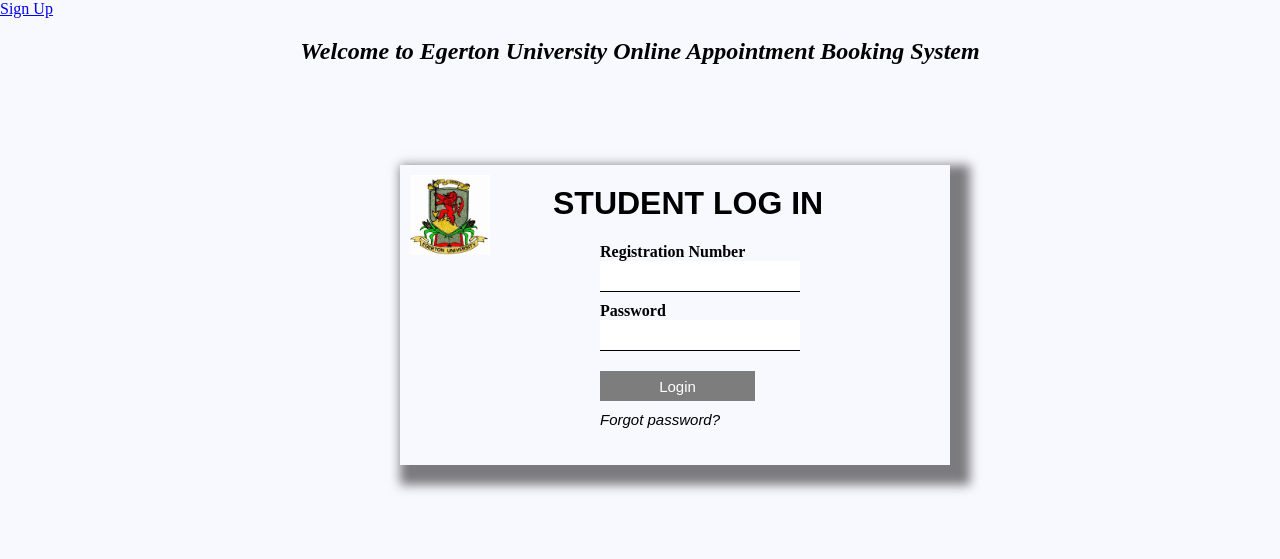
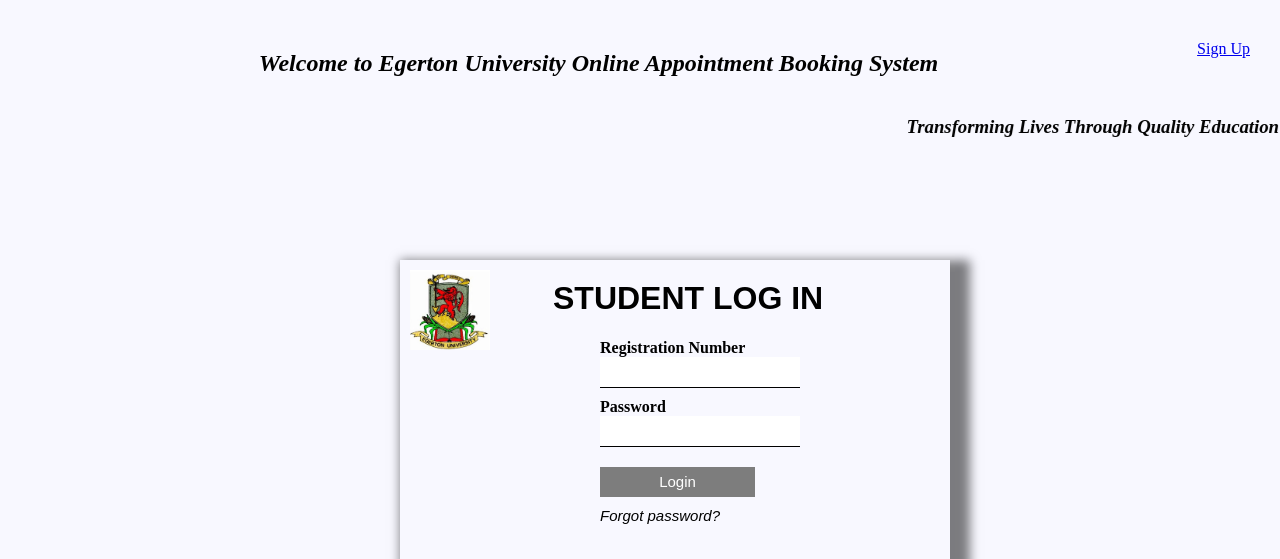
Before and after one commit to CodeBloode/Online-Appointment-Booking-System, a PHP site: page /studentlogin.php in a window 1280 px wide. Shown: the top 559 px of the page. Run offline with PHP 8.4, Linux system fonts and the light colour scheme.

Commit message:
some changes on signup.css and studentlogin.php Congratulations for the front-end devs

```diff
--- a/signup.css
+++ b/signup.css
@@ -104,6 +104,7 @@ img.logo{
 
 	margin-left:auto;
 	margin-right: auto;
+	margin-top: 45px;
 
 	/*margin-left: 100%;
 	margin-right: 50%;
--- a/studentlogin.php
+++ b/studentlogin.php
@@ -15,8 +15,18 @@
 
 
     <body id="loginbody" color="blue">
-        <header id=signup><a href="studentsignup.php"> Sign Up</a></header>
-        <h2 align="center"> <i> Welcome to Egerton University Online Appointment Booking System </i> </h2>
+        <p style="margin-right: 30px; margin-top: -10px; float: right">
+        <a href="studentsignup.php"> Sign Up</a>
+    </p>
+    <style>
+    a:hover{
+        color:red;
+    }
+</style>
+       <h2 align="center" style="margin-top: 50px"> <i> Welcome to Egerton University Online Appointment Booking System </i> </h2>
+<marquee behavior="alternate" scrollamount="5">
+    <h3 alingn="center"> <strong><i>Transforming Lives Through Quality Education</i></strong></h3>
+   </marquee>
 
         <form method="post" action="backend/students/login.php">
             <div class="maindiv">
```
